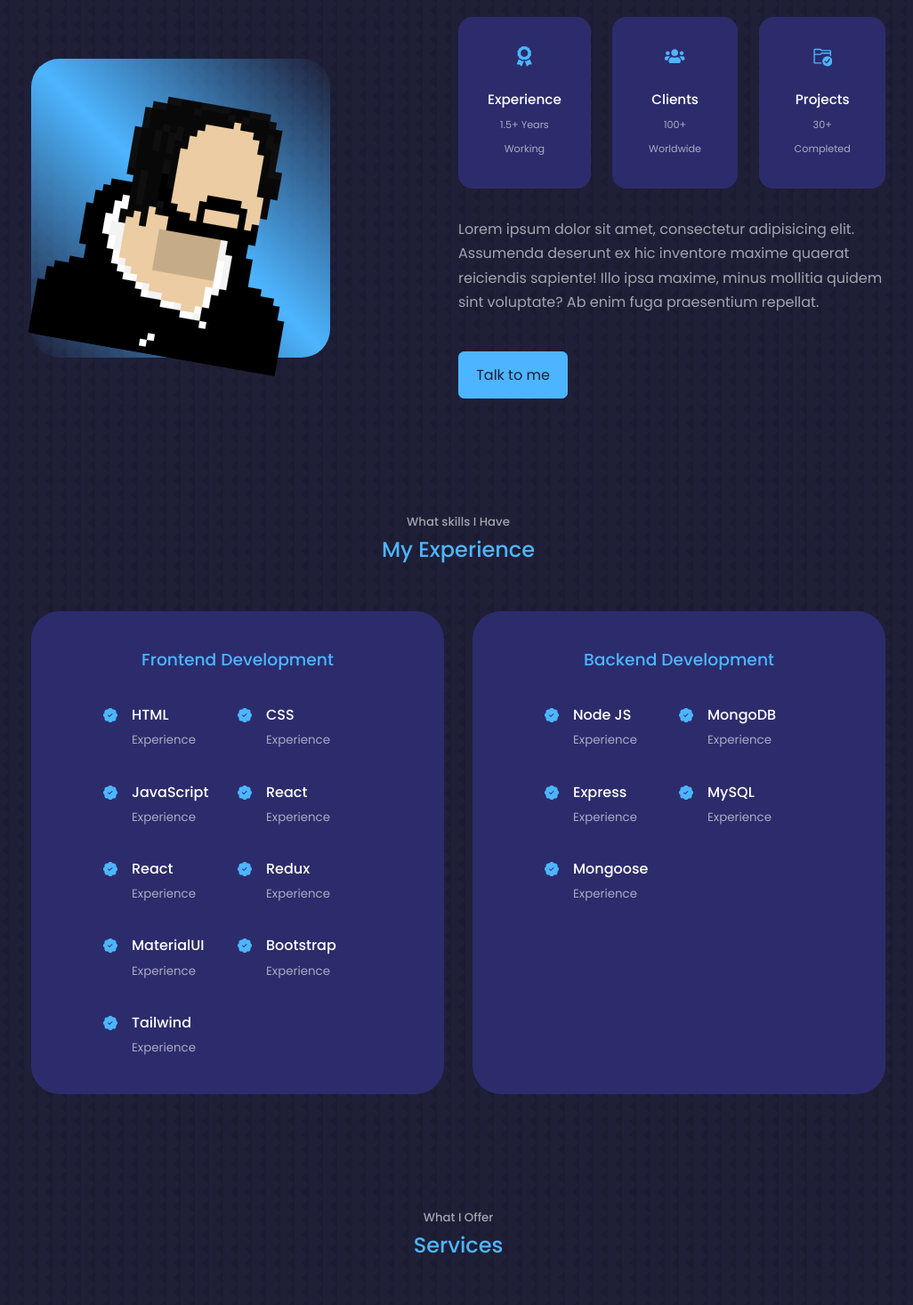
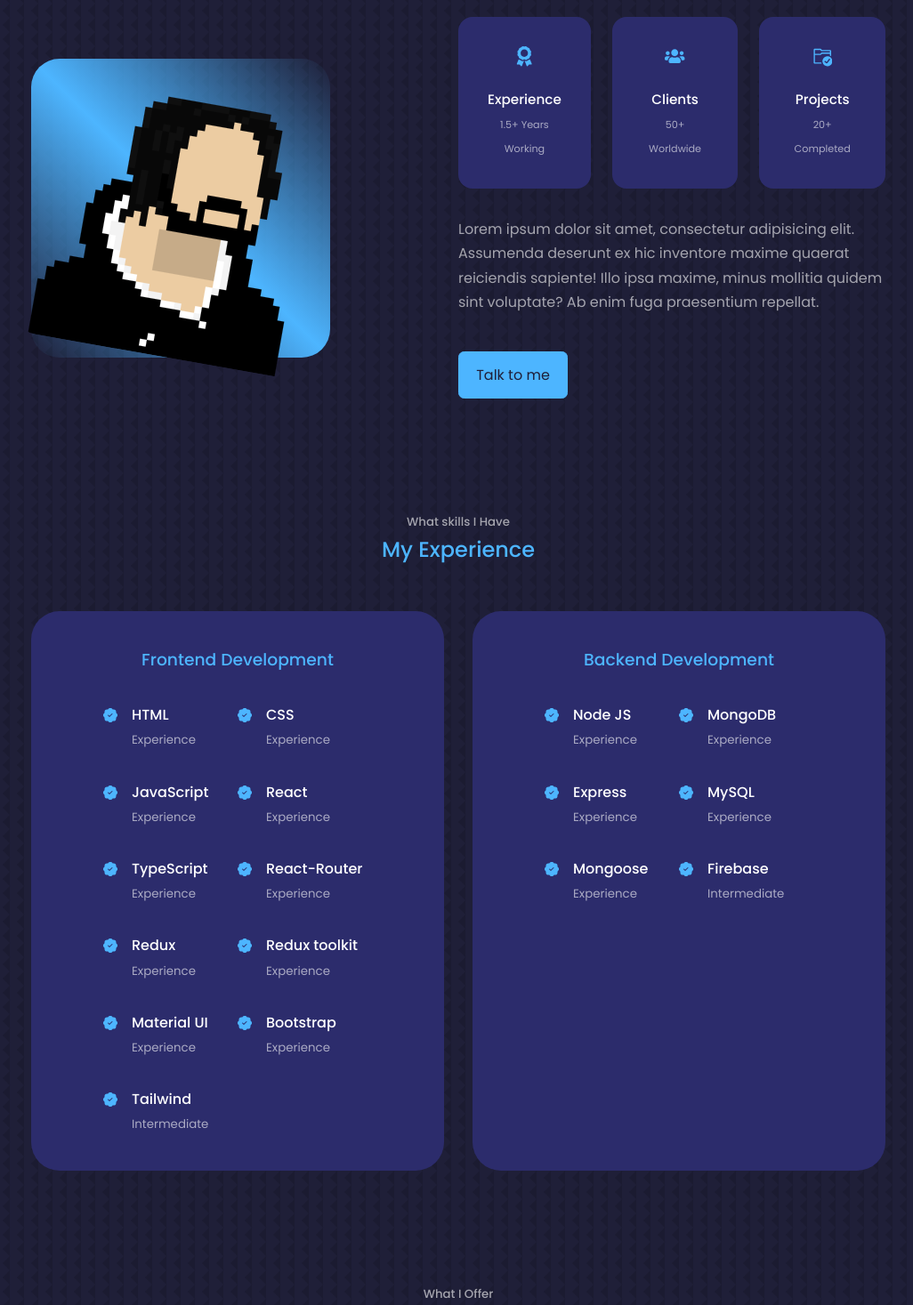
Before and after one commit to lustlee/portfolio-web, a React (Create React App) app: page / in a window 1280 px wide. Shown: the part 1020-2487 px from the top of the page at 89% size, without its empty margins (125-1151 px from the left). Built offline with nearby package versions, Linux system fonts and the light colour scheme.

Commit message:
refactor: refactor about component

```diff
--- a/src/components/About/About.jsx
+++ b/src/components/About/About.jsx
@@ -26,18 +26,17 @@ const About = () => {
 							<article className='about__card'>
 								<FaUsers className='about__icon'/>
 								<h5>Clients</h5>
-								<small>100+ Worldwide</small>
+								<small>50+ Worldwide</small>
 							</article>
 							<article className='about__card'>
 								<VscFolderActive className='about__icon'/>
 								<h5>Projects</h5>
-								<small>30+ Completed</small>
+								<small>20+ Completed</small>
 							</article>
 						</div>
 						<p>
 							Lorem ipsum dolor sit amet, consectetur adipisicing elit. Assumenda deserunt ex hic inventore maxime quaerat reiciendis sapiente! Illo ipsa maxime, minus mollitia quidem sint voluptate? Ab enim fuga praesentium repellat.
 						</p>
-
 						<a href="#contact" className='btn btn-primary'>Talk to me</a>
 					</div>
 				</div>
--- a/src/constants/data-experience.js
+++ b/src/constants/data-experience.js
@@ -22,28 +22,38 @@ const dataExperience = [
 			},
 			{
 				id: 5,
-				title: 'React',
+				title: 'TypeScript',
 				experience: 'Experience'
 			},
 			{
 				id: 6,
+				title: 'React-Router',
+				experience: 'Experience'
+			},
+			{
+				id: 7,
 				title: 'Redux',
 				experience: 'Experience'
 			},
 			{
 				id: 7,
-				title: 'MaterialUI',
+				title: 'Redux toolkit',
 				experience: 'Experience'
 			},
 			{
 				id: 8,
+				title: 'Material UI',
+				experience: 'Experience'
+			},
+			{
+				id: 9,
 				title: 'Bootstrap',
 				experience: 'Experience'
 			},
 			{
-				id: 9,
+				id: 10,
 				title: 'Tailwind',
-				experience: 'Experience'
+				experience: 'Intermediate'
 			},
 		],
 		[
@@ -72,6 +82,11 @@ const dataExperience = [
 				title: 'Mongoose',
 				experience: 'Experience'
 			},
+			{
+				id: 6,
+				title: 'Firebase',
+				experience: 'Intermediate'
+			},
 		]
 ];
 
```
